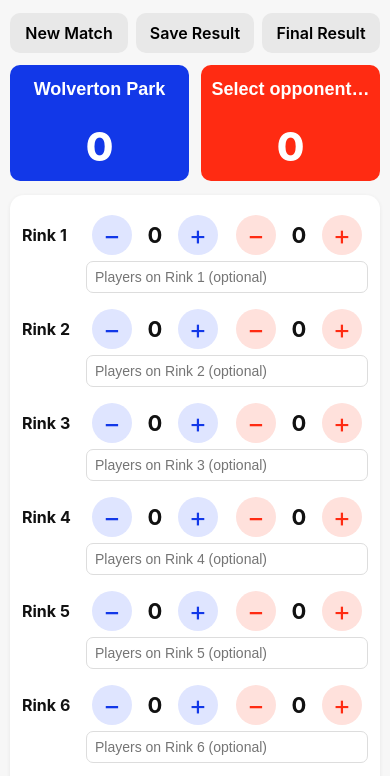
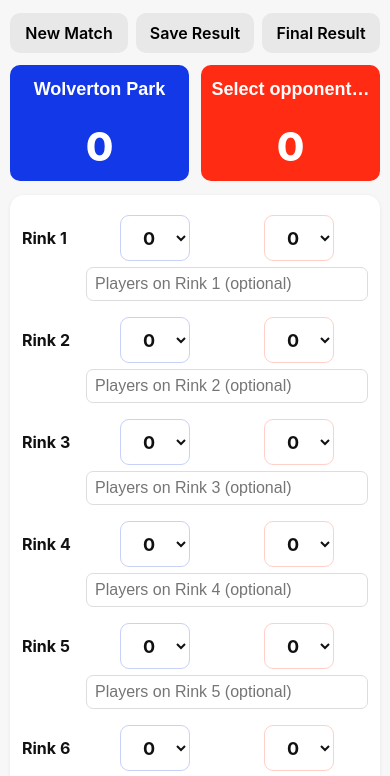
Before and after one commit to dhwj7rby48-cell/lawn-bowls-scorer, a plain HTML site: page index.html in a window 390 px wide. Shown: the part 48-824 px from the top of the page. Drawn offline with Linux system fonts and the light colour scheme.

Commit message:
Add files via upload

```diff
--- a/index.html
+++ b/index.html
@@ -2,7 +2,7 @@
 <html lang="en">
 <head>
 <meta charset="utf-8">
-<meta name="viewport" content="width=device-width,initial-scale=1,viewport-fit=cover">
+<meta name="viewport" content="width=device-width,initial-scale=1,maximum-scale=1,viewport-fit=cover">
 <meta name="theme-color" content="#1238e8">
 <link rel="manifest" href="manifest.webmanifest">
 <title>Lawn Bowls Scorer</title>
@@ -118,6 +118,27 @@ button{font:inherit;border:0;cursor:pointer}
     text-align:center!important;
     text-align-last:center!important;
   }
+}
+</style>
+<style id="wpbc-phone-score-select">
+.score-select{
+  width:68px;
+  min-width:68px;
+  height:44px;
+  padding:0 4px;
+  border:1px solid #ccc;
+  border-radius:9px;
+  background:#fff;
+  color:#111;
+  font:700 18px -apple-system,BlinkMacSystemFont,"Segoe UI",sans-serif;
+  text-align:center;
+}
+.home-score{border-color:#c8d1f7}
+.away-score{border-color:#ffd0c9}
+@media(max-width:500px){
+  input,select,textarea{font-size:16px !important;}
+  .score-select{width:70px;min-width:70px;height:46px;font-size:18px !important;}
+  .players{font-size:16px !important;}
 }
 </style>
 </head>
@@ -237,14 +258,14 @@ function render(){
     d.innerHTML=`
       <div class="rinklabel">Rink ${i+1}</div>
       <div class="scorebox ${hw}">
-        <button class="bump home" onclick="change(${i},'h',-1)">−</button>
-        <span class="score">${r.h}</span>
-        <button class="bump home" onclick="change(${i},'h',1)">+</button>
+        <select class="score-select home-score" data-rink="${i}" aria-label="Wolverton Park score on Rink ${i+1}">
+          ${Array.from({length:51},(_,n)=>`<option value="${n}"${n===r.h?" selected":""}>${n}</option>`).join("")}
+        </select>
       </div>
       <div class="scorebox ${aw}">
-        <button class="bump away" onclick="change(${i},'a',-1)">−</button>
-        <span class="score">${r.a}</span>
-        <button class="bump away" onclick="change(${i},'a',1)">+</button>
+        <select class="score-select away-score" data-rink="${i}" aria-label="Opponent score on Rink ${i+1}">
+          ${Array.from({length:51},(_,n)=>`<option value="${n}"${n===r.a?" selected":""}>${n}</option>`).join("")}
+        </select>
       </div>
       <input class="players" placeholder="Players on Rink ${i+1} (optional)" value="${escapeHtml(r.p)}"
              oninput="data[${i}].p=this.value;update()">
@@ -363,5 +384,16 @@ if ("serviceWorker" in navigator &&
 }
 </script>
 
+<script id="wpbc-score-select-handler">
+document.addEventListener("change", function(e){
+  const el=e.target;
+  if(!el || !el.classList.contains("score-select")) return;
+  const i=Number(el.dataset.rink);
+  if(!Number.isInteger(i) || !data[i]) return;
+  if(el.classList.contains("home-score")) data[i].h=Math.max(0,Math.min(50,Number(el.value)||0));
+  else data[i].a=Math.max(0,Math.min(50,Number(el.value)||0));
+  render();
+});
+</script>
 </body>
 </html>
```
